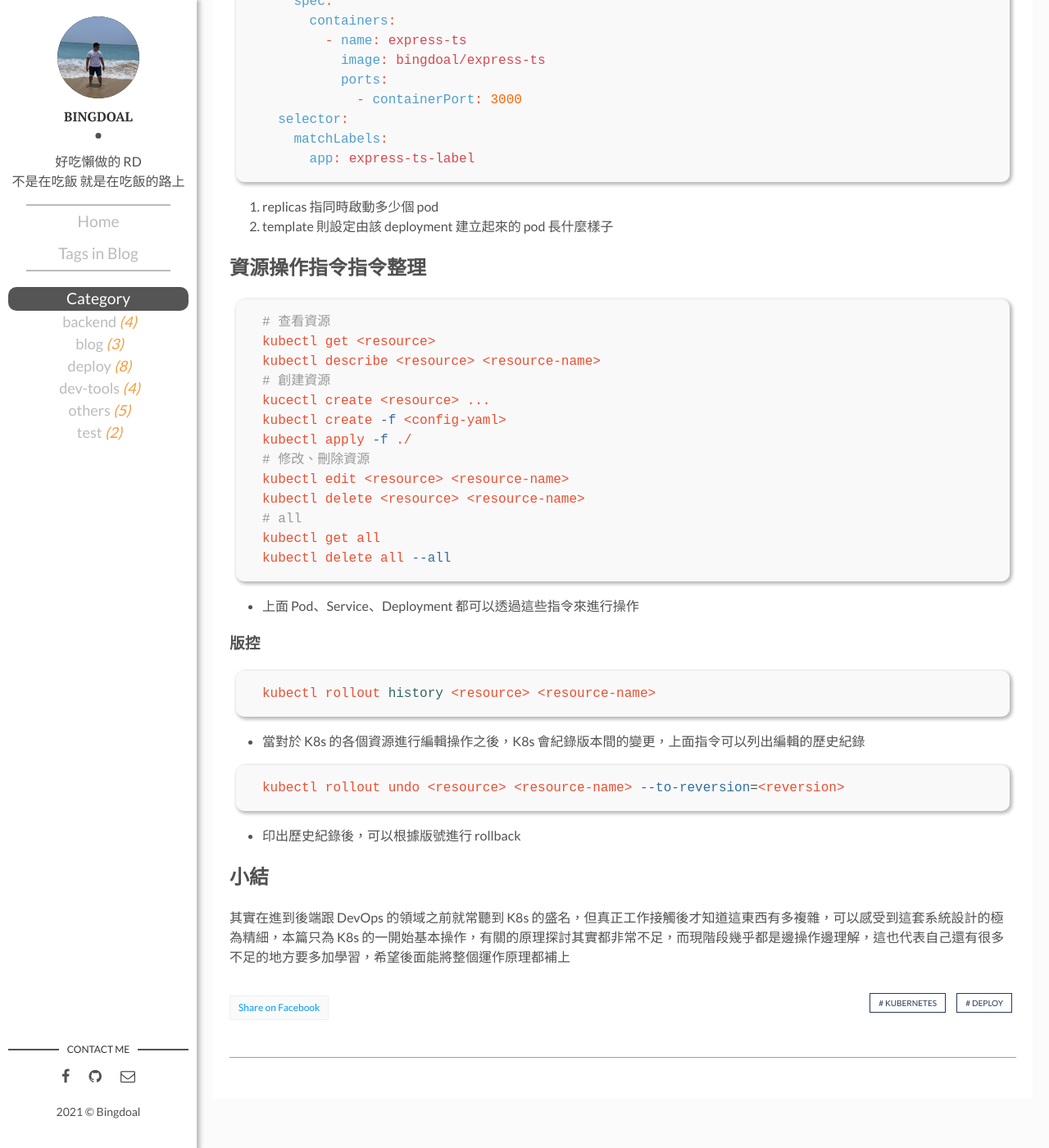
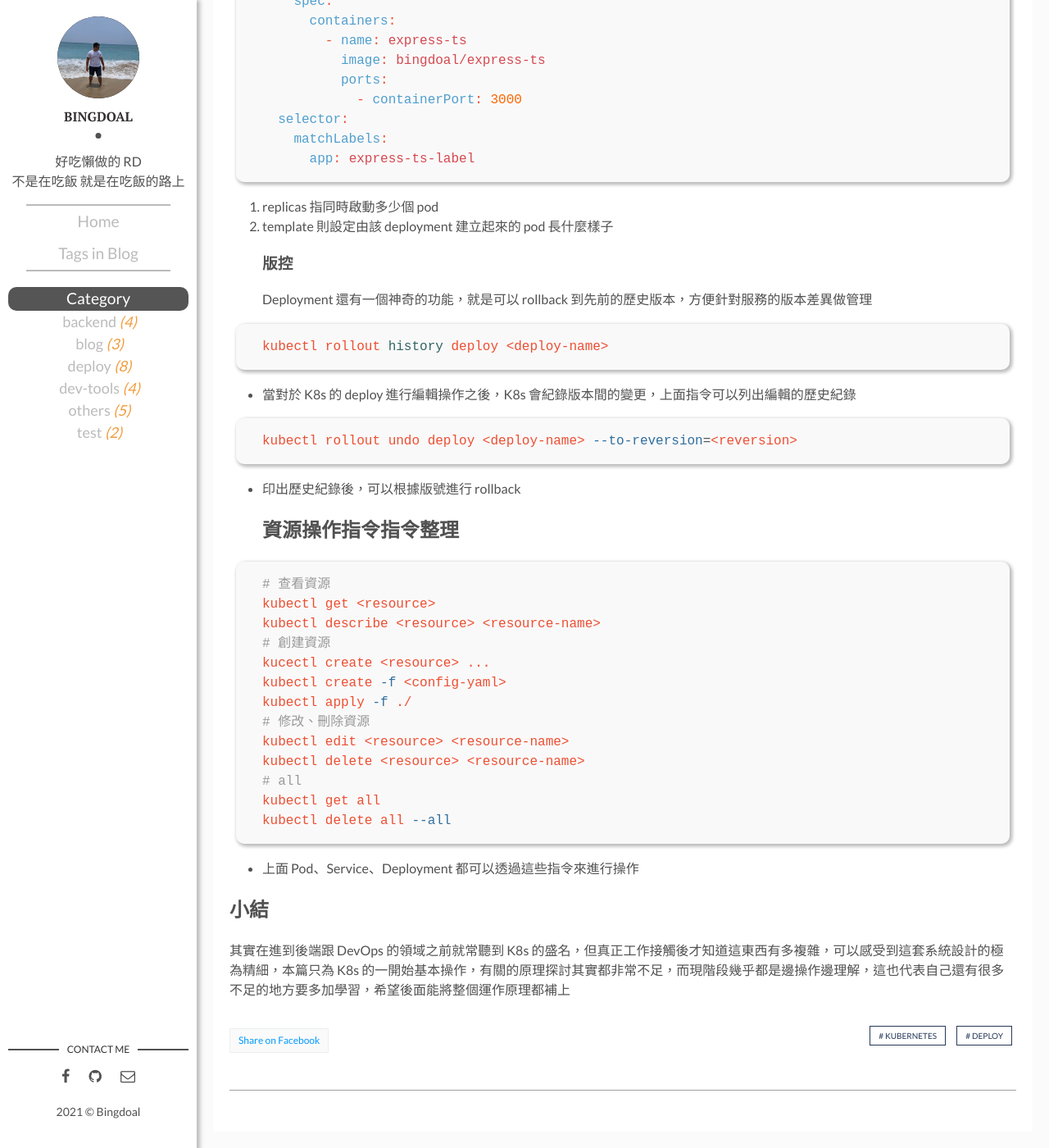
Before and after one commit to Bingdoal/bingdoal.github.io, a Jekyll site: the page built from _posts/2021/2021-02-10-kubernetes-beginning.md, in a window 1280 px wide and 1400 px high, scrolled down 4467 px. Shown: the whole window at 82% size. Built offline with Jekyll 4.4.1, drawn with Linux system fonts in a browser that asks for light colours; comment, search, counter and statistics services are not loaded; some of the changed text lies outside the part shown.

Commit message:
fix some content

````diff
--- a/_posts/2021/2021-02-10-kubernetes-beginning.md
+++ b/_posts/2021/2021-02-10-kubernetes-beginning.md
@@ -75,7 +75,7 @@ kubectl port-forward express-ts 3001:3000
 ```bash
 kubectl exec -it <pod-name> -- bin/bash
 kubectl cp <pod-name>:<source-path> <dest-path>
-kubectl cp <dest-path> <pod-name>:<source-path>
+kubectl cp <source-path> <pod-name>:<dest-path>
 ```
 1. 類似 docker exec 的概念可以執行 pod 中 container 的 bash
 2. 也類似 docker cp 的概念可以在本地跟 pod 間複製檔案
@@ -97,7 +97,7 @@ Node 通常代表的是一個虛擬機或是實體機器，是用來運行 Pod
 實際上對於 Node 的理解目前也還很淺，目前實作上也還沒遇到多 Node 的使用，因此只淺談到這裡
 
 ## Service
-上面提及 Pod 可以透過 `port-forward` 的指令 host 到本機上，但只能在前景執行，而且每個 pod 都要去執行一次也不太合理，所以 Service 這個元件就誕生了，Service 主要可以想成是 Pod 的反代理機制，用來定義 Pod 如何被連線以及存取，下面是 Service 的 yaml 設定:
+上面提及 Pod 可以透過 `port-forward` 的指令 host 到本機上，但只能在前景執行，而且每個 pod 都要去執行一次也不太好管理，所以 Service 這個元件就誕生了，Service 主要可以想成是 Pod 的反代理機制，用來定義 Pod 如何被連線以及存取，下面是 Service 的 yaml 設定:
 
 ```yaml
 apiVersion: v1
@@ -144,7 +144,18 @@ spec:
 ```
 1. replicas 指同時啟動多少個 pod
 2. template 則設定由該 deployment 建立起來的 pod 長什麼樣子
+### 版控
+Deployment 還有一個神奇的功能，就是可以 rollback 到先前的歷史版本，方便針對服務的版本差異做管理
 
+```bash
+kubectl rollout history deploy <deploy-name>
+```
++ 當對於 K8s 的 deploy 進行編輯操作之後，K8s 會紀錄版本間的變更，上面指令可以列出編輯的歷史紀錄
+
+```bash
+kubectl rollout undo deploy <deploy-name> --to-reversion=<reversion>
+```
++ 印出歷史紀錄後，可以根據版號進行 rollback
 ## 資源操作指令指令整理
 
 ```bash
@@ -164,16 +175,6 @@ kubectl delete all --all
 ```
 + 上面 Pod、Service、Deployment 都可以透過這些指令來進行操作
 
-### 版控
-```bash
-kubectl rollout history <resource> <resource-name>
-```
-+ 當對於 K8s 的各個資源進行編輯操作之後，K8s 會紀錄版本間的變更，上面指令可以列出編輯的歷史紀錄
-
-```bash
-kubectl rollout undo <resource> <resource-name> --to-reversion=<reversion>
-```
-+ 印出歷史紀錄後，可以根據版號進行 rollback
 
 ## 小結
 其實在進到後端跟 DevOps 的領域之前就常聽到 K8s 的盛名，但真正工作接觸後才知道這東西有多複雜，可以感受到這套系統設計的極為精細，本篇只為 K8s 的一開始基本操作，有關的原理探討其實都非常不足，而現階段幾乎都是邊操作邊理解，這也代表自己還有很多不足的地方要多加學習，希望後面能將整個運作原理都補上
````
Also changed, not shown: other parts of _posts/2021/2021-02-10-kubernetes-beginning.md (+2 -2 lines).
